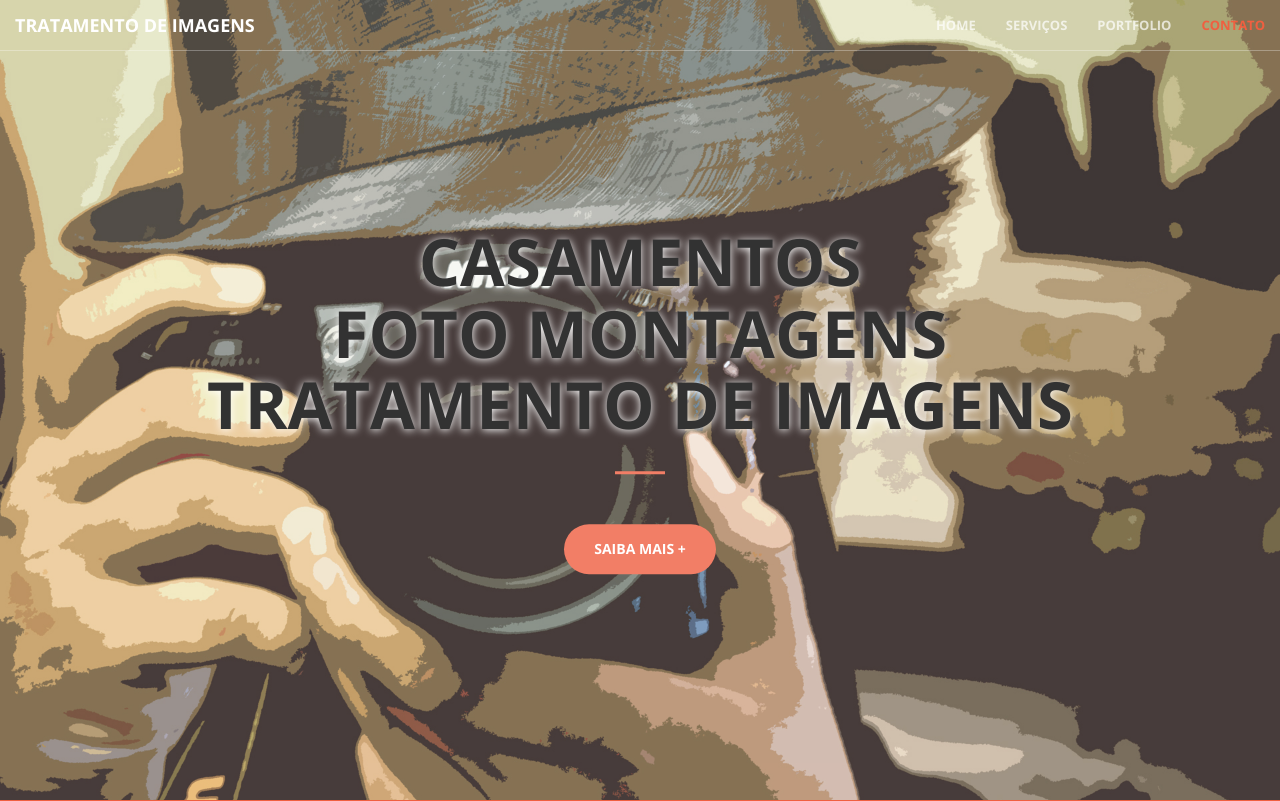
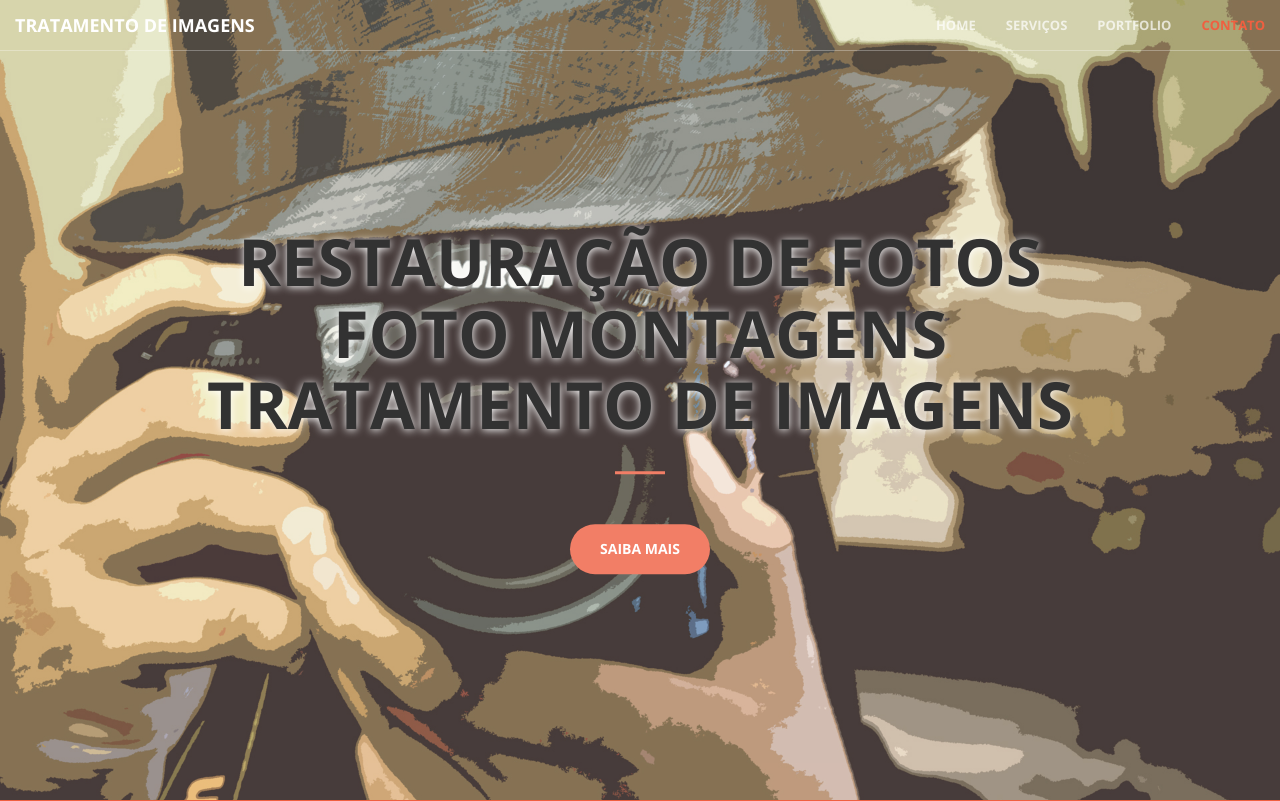
Before and after one commit to resendesc/casamento, a PHP site: page / in a window 1280 px wide. Shown: the top 801 px of the page. Run offline with PHP 8.4, Linux system fonts and the light colour scheme; some libraries are stand-ins or nearby versions.

Commit message:
Revert "alteracao index"
This reverts commit 65e28e83a631d231aba5a2a1c2f04068883e6d95.

```diff
--- a/index.php
+++ b/index.php
@@ -116,11 +116,10 @@ filter: alpha(opacity=80); /* For IE8 and earlier */
     <header class="imagem_home" >
         <div class="header-content">
 				<div class="header-content-inner">
-					<h1>Casamentos <br />Foto Montagens    Tratamento de Imagens </h1>
+					<h1>Restaura&ccedil;&atilde;o de Fotos <br />Foto Montagens    Tratamento de Imagens </h1>
 					<hr>
 					<p></p>
-					<a href="#about" class="btn btn-primary btn-xl page-scroll page-scroll">Saiba mais +
-					</a>
+					<a href="#about" class="btn btn-primary btn-xl page-scroll page-scroll">Saiba mais</a>
 				</div>
 			</div>
 
```
